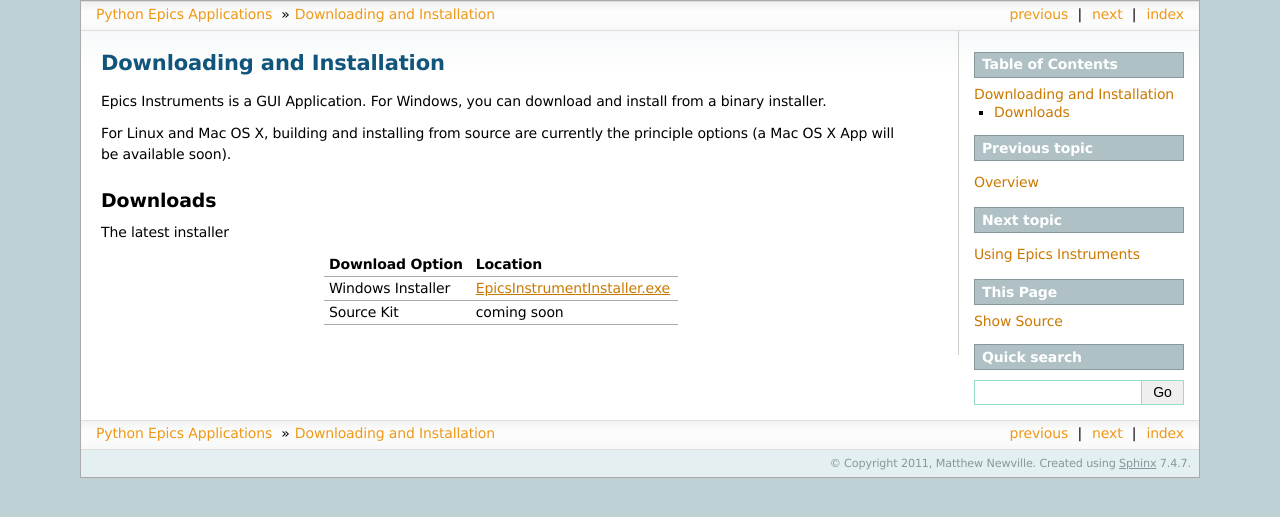
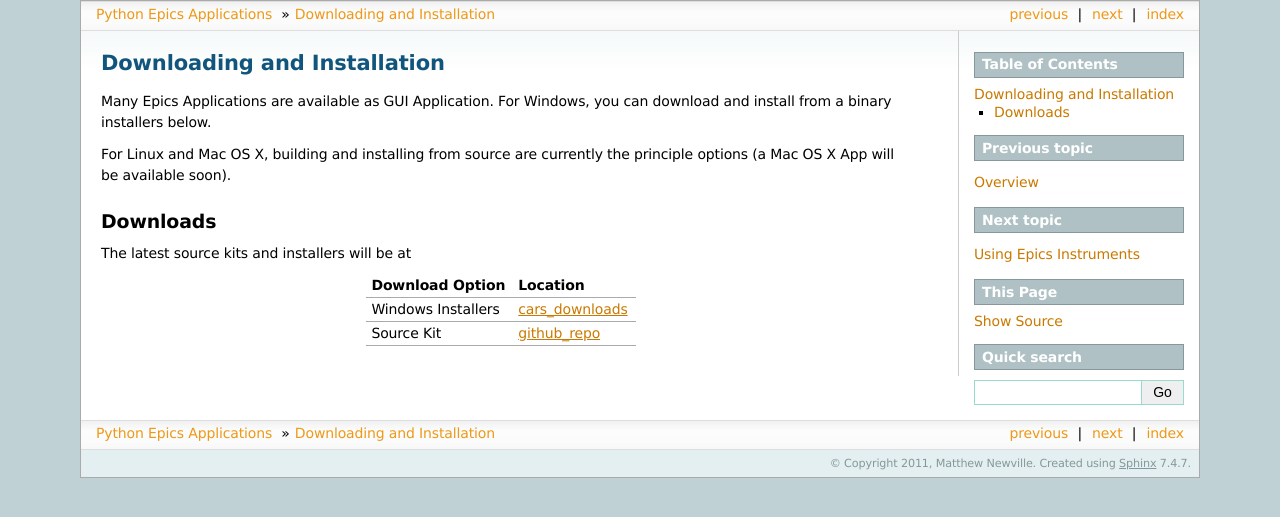
Before and after one commit to pyepics/epicsapps, a Sphinx documentation site: the page built from doc/installation.rst, in a window 1280 px wide. Shown: the top 517 px of the page. Built offline with Sphinx 7.4.7, drawn with Linux system fonts in a browser that asks for light colours; formulas are drawn with MathJax 3.

Commit message:
doc changes

```diff
--- a/doc/_templates/indexsidebar.html
+++ b/doc/_templates/indexsidebar.html
@@ -2,12 +2,16 @@
 
 Stable Releases:
 
-&nbsp; &nbsp; <a href="http://cars9.uchicago.edu/software/python/pyepicsapps/">cars.uchicago.edu</a>
+&nbsp; &nbsp; <a href="http://cars9.uchicago.edu/software/python/pyepicsapps/downloads">cars.uchicago.edu</a>
+<p>
+
+Development:
+&nbsp; &nbsp; <a href="http://github.com/pyepics/epicsapps">github.com</a>
 <p>
 
 <h3>Documentation</h3>
 
- <a href="pyepicsapps.pdf">
+ <a href="epicsapps.pdf">
 
  PDF Format</a>
 <hr>
--- a/doc/installation.rst
+++ b/doc/installation.rst
@@ -2,8 +2,8 @@
 Downloading and Installation
 ====================================
 
-Epics Instruments is a GUI Application.  For Windows, you can download and
-install from a binary installer.
+Many Epics Applications are available as GUI Application.  For Windows, you
+can download and install from a binary installers below.
 
 For Linux and Mac OS X, building and installing from source are currently
 the principle options (a Mac OS X App will be available soon).
@@ -11,14 +11,15 @@
 Downloads
 ~~~~~~~~~~~~~
 
-The latest installer
+The latest source kits and installers will be at
 
-.. _EpicsInstrumentInstaller.exe: http://cars9.uchicago.edu/software/python/instruments
+.. _cars_downloads: http://cars9.uchicago.edu/software/python/pyepicsapss/downloads
+.. _github_repo:    http://github.com/pyepics/epicsapps
 
-+---------------------------+------------------------------------------+
-|  Download Option          |  Location                                |
-+===========================+==========================================+
-|  Windows Installer        |  `EpicsInstrumentInstaller.exe`_         |
-+---------------------------+------------------------------------------+
-|  Source Kit               |  coming soon                             |
-+---------------------------+------------------------------------------+
++---------------------------+-----------------------------------------+
+|  Download Option          |  Location                               |
++===========================+=========================================+
+|  Windows Installers       |  `cars_downloads`_                      |
++---------------------------+-----------------------------------------+
+|  Source Kit               |  `github_repo`_                         |
++---------------------------+-----------------------------------------+
```
